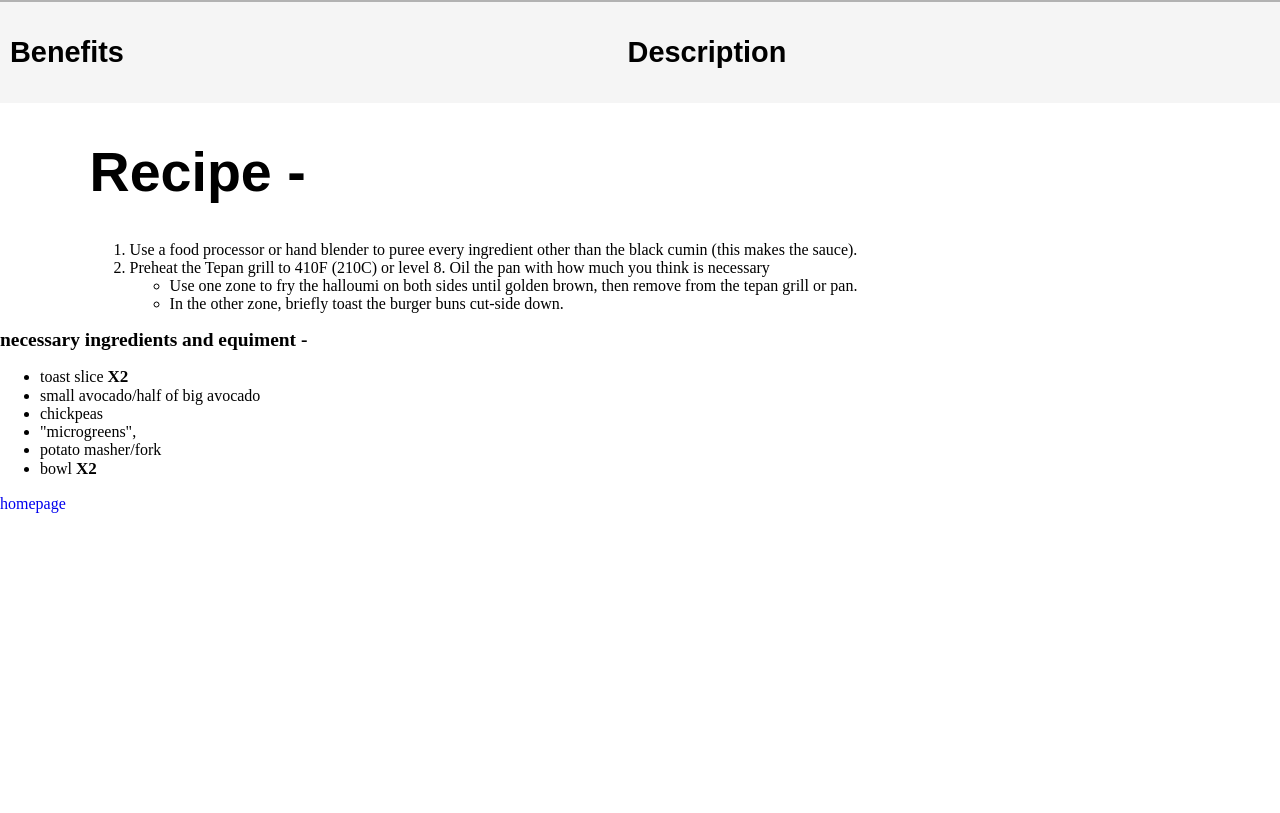
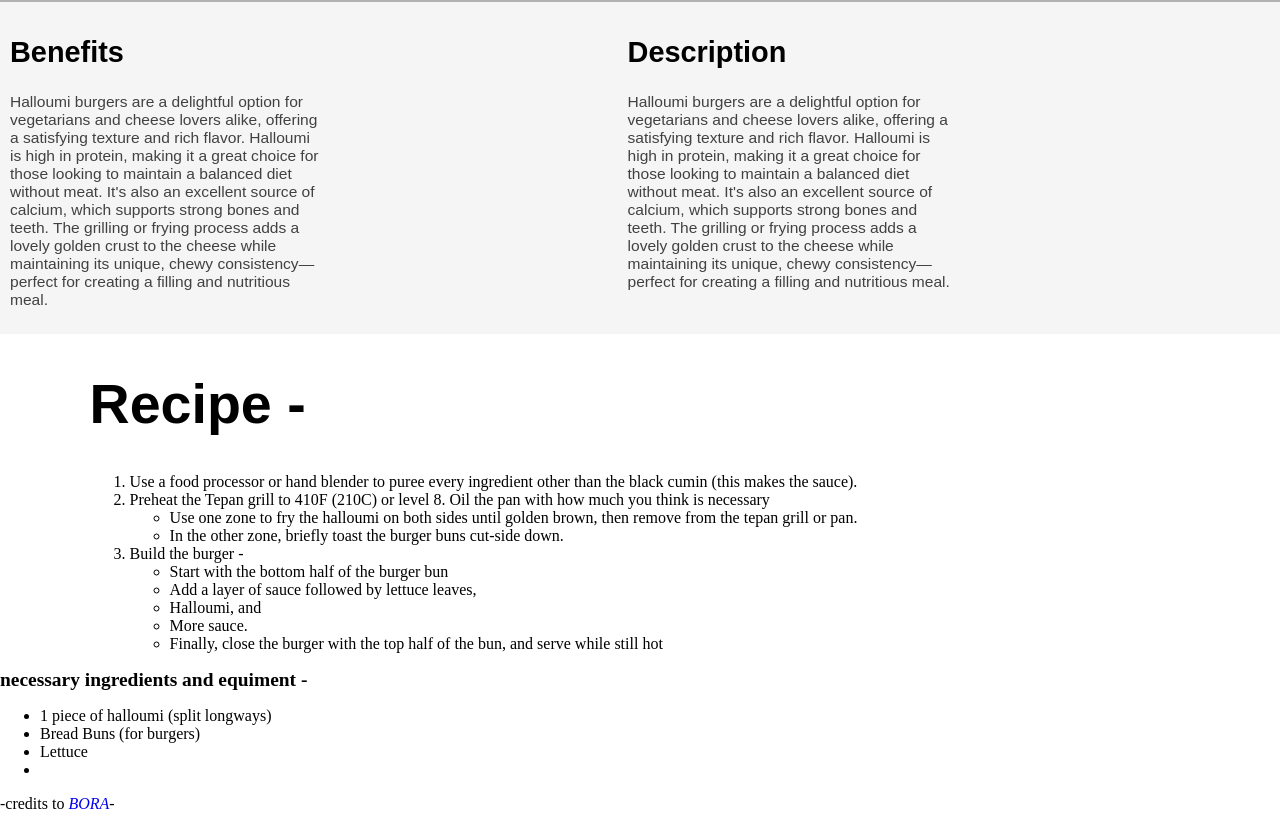
Before and after one commit to Been887/VeggieMeals_Beta, a plain HTML site: page recipes/halloumi_burger.html in a window 1280 px wide. Shown: the part 800-1613 px from the top of the page. Before the commit the page ends 1313 px from the top, so only its background shows below. Drawn offline with Linux system fonts and the light colour scheme.

Commit message:
addstuff1
update script.js so the directory works, finish the halloumi burger recipe

```diff
--- a/recipes/halloumi_burger.html
+++ b/recipes/halloumi_burger.html
@@ -5,7 +5,7 @@
     <title>Halloumi Burger</title>
     <link href="../resources/favicon.png" rel="icon">
     <link href="../styles.css" rel="stylesheet"/>
-    <script src="../script.js"></script>
+    <script src="../script.js?v=1.0"></script>
 </head>
 <body>
     <div id="banner" class="banner">
@@ -20,9 +20,11 @@
     <div class="colourblock">
         <div class="grid1">
             <h2>Benefits</h2>
+            <p>Halloumi burgers are a delightful option for vegetarians and cheese lovers alike, offering a satisfying texture and rich flavor. Halloumi is high in protein, making it a great choice for those looking to maintain a balanced diet without meat. It's also an excellent source of calcium, which supports strong bones and teeth. The grilling or frying process adds a lovely golden crust to the cheese while maintaining its unique, chewy consistency—perfect for creating a filling and nutritious meal.</p>
         </div>
         <div class="grid2">
             <h2>Description</h2>
+            <p>Halloumi burgers are a delightful option for vegetarians and cheese lovers alike, offering a satisfying texture and rich flavor. Halloumi is high in protein, making it a great choice for those looking to maintain a balanced diet without meat. It's also an excellent source of calcium, which supports strong bones and teeth. The grilling or frying process adds a lovely golden crust to the cheese while maintaining its unique, chewy consistency—perfect for creating a filling and nutritious meal.</p>
         </div>
     </div>
 
@@ -32,20 +34,27 @@
             <li>Use a food processor or hand blender to puree every ingredient other than the black cumin (this makes the sauce).</li>
             <li>Preheat the Tepan grill to 410F (210C) or level 8. Oil the pan with how much you think is necessary</li>
             <ul><li>Use one zone to fry the halloumi on both sides until golden brown, then remove from the tepan grill or pan.</li>
-                <li>In the other zone, briefly toast the burger buns cut-side down.</li></ul>
+                <li>In the other zone, briefly toast the burger buns cut-side down.</li>
+            </ul>
+            <li>Build the burger -
+            <ul>
+                <li>Start with the bottom half of the burger bun</li>
+                <li>Add a layer of sauce followed by lettuce leaves,</li>
+                <li>Halloumi, and</li>
+                <li>More sauce.</li>
+                <li>Finally, close the burger with the top half of the bun, and serve while still hot</li>
+            </ul></li>
         </ol>
         </div>
     <div id="ingredients">
         <h3>necessary ingredients and equiment -</h3>
         <ul>
-            <li>toast slice <strong>X2</strong></li>
-            <li>small avocado/half of big avocado</li>
-            <li>chickpeas</li>
-            <li>"microgreens", </li>
-            <li>potato masher/fork</li>
-            <li>bowl <strong>X2</strong></li>
+            <li>1 piece of halloumi (split longways)</li>
+            <li>Bread Buns (for burgers)</li>
+            <li>Lettuce</li>
+            <li></li>
         </ul>
     </div>
-    <a href="../index.html">homepage</a>
+    <span style="margin: 0;">-credits to <a target="_blank" href="https://www.bora.com/int/en/recipes/halloumi-burger-with-cranberry-and-maple-sauce-and-lettuce/"><em>BORA</em></a>-</span>
 </body>
 </html>
--- a/script.js
+++ b/script.js
@@ -1,68 +1,45 @@
+let open = false;
+
 document.addEventListener('DOMContentLoaded', (event) => {
-    var banner = document.getElementById("banner");
-    var show = false;
-    let hasScrolled = false;
-    let open = false;
+    const directory = document.createElement("div");
+    const revealArrow = document.createElement("img");
 
+    // Retrieve state from localStorage
+    const savedState = localStorage.getItem('directoryState');
+    if (savedState === "open") {
+        open = true;
+        directory.style.left = "0";
+        revealArrow.style.left = "10.95%";
+        revealArrow.style.transform = "scaleX(1)";
+    }
+
+    // Toggle directory function
     function toggleDirectory() {
         open = !open;
-
         if (open) {
             directory.style.left = "0";
             revealArrow.style.left = "10.95%";
             revealArrow.style.transform = "scaleX(-1)";
+            localStorage.setItem('directoryState', 'open');
         } else {
             directory.style.left = "-12%";
             revealArrow.style.left = "-1.25%";
             revealArrow.style.transform = "scaleX(1)";
+            localStorage.setItem('directoryState', 'closed');
         }
-    } "no-repeat";
-
-    const hundredUnits = Math.min(window.innerHeight, window.innerWidth);
-    document.documentElement.style.setProperty('--100u', `${hundredUnits}px`);
-
-    let fileName;
-
-    function displayfile() {
-        fileName = window.location.pathname.split('/').pop();
-        console.log("You are currently browsing " + fileName + ".\n");
     }
 
-    window.addEventListener("click", displayfile);
-
-    window.addEventListener("scroll", function() {
-        if (!hasScrolled) {
-            document.querySelectorAll(".banner .gif").forEach(el => {
-                el.style.display = "none";
-            });
-            hasScrolled = true;
-        }
-    });
-
-    function gotoAboutus() {
-        document.getElementById("aboutus").scrollIntoView({ behavior: "smooth" });
-    }
-
-    function gotoGoal() {
-        document.getElementById("goal").scrollIntoView({ behavior: "smooth" });
-    }
-
-
-    const directory = document.createElement("div");
-    const revealArrow = document.createElement("img");
-
-    //revealarrow
+    // Styling and positioning for revealArrow
     revealArrow.style.position = "fixed";
     revealArrow.style.left = "-1.25%";
     revealArrow.style.top = "12.5%";
     revealArrow.style.width = "2.5%";
     revealArrow.style.height = "auto";
-    revealArrow.src = "resources/arrow.png"
+    revealArrow.src = "/C:/Users/BenDowney/OneDrive - Cognita Schools/Documents/GitHub/VeggieMeals_Beta/resources/arrow.png";
     revealArrow.style.cursor = "pointer";
     revealArrow.style.transition = "left 0.8s ease-in-out, transform 0.3s ease";
 
-    //directory
-
+    // Directory element settings
     directory.id = "directory";
     directory.style.position = "fixed";
     directory.style.left = "-12%";
@@ -99,5 +76,21 @@ document.addEventListener('DOMContentLoaded', (event) => {
     document.body.appendChild(directory);
     document.body.appendChild(revealArrow);
 
+    // Add event listeners
     revealArrow.addEventListener("click", toggleDirectory);
+
+    // Scroll event to hide banner GIF
+    let hasScrolled = false;
+    window.addEventListener("scroll", function() {
+        if (!hasScrolled) {
+            document.querySelectorAll(".banner .gif").forEach(el => {
+                el.style.display = "none";
+            });
+            hasScrolled = true;
+        }
+    });
+
+    // Update viewport variable
+    const hundredUnits = Math.min(window.innerHeight, window.innerWidth);
+    document.documentElement.style.setProperty('--100u', `${hundredUnits}px`);
 });
```
